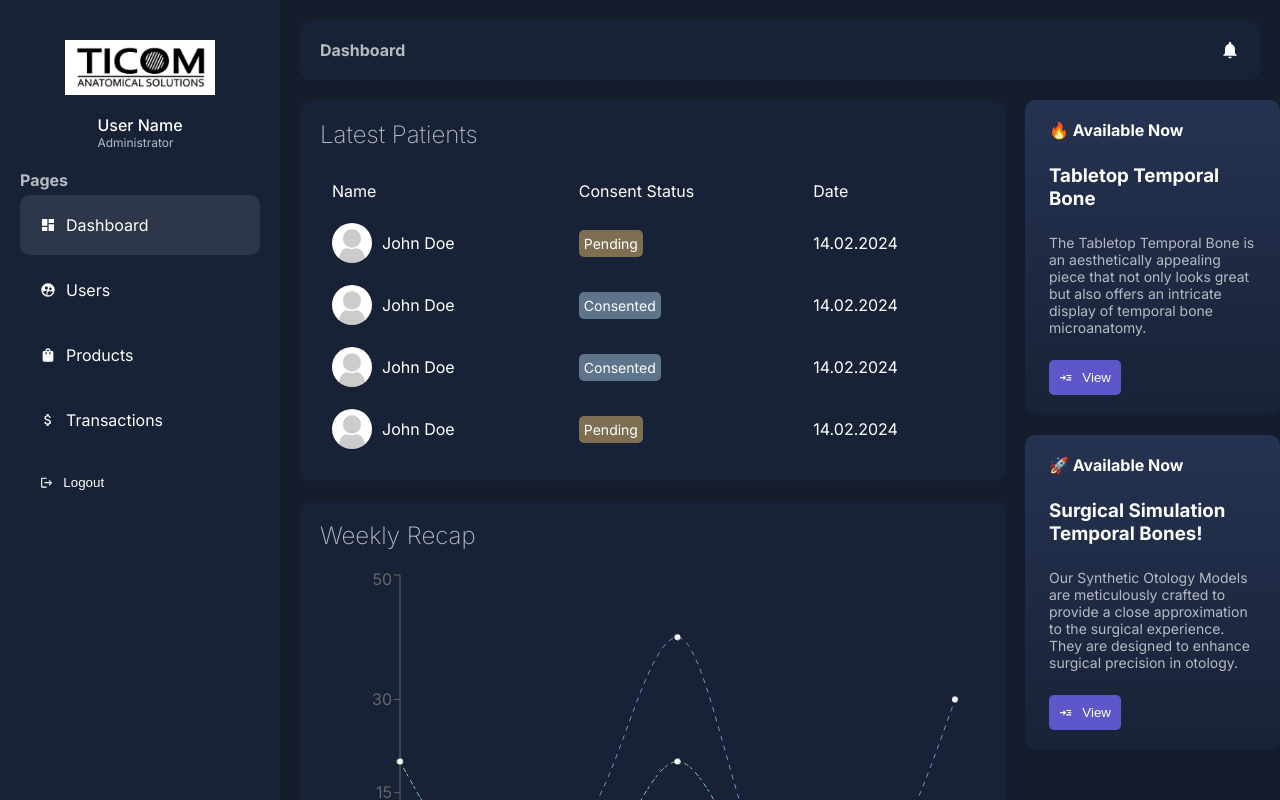
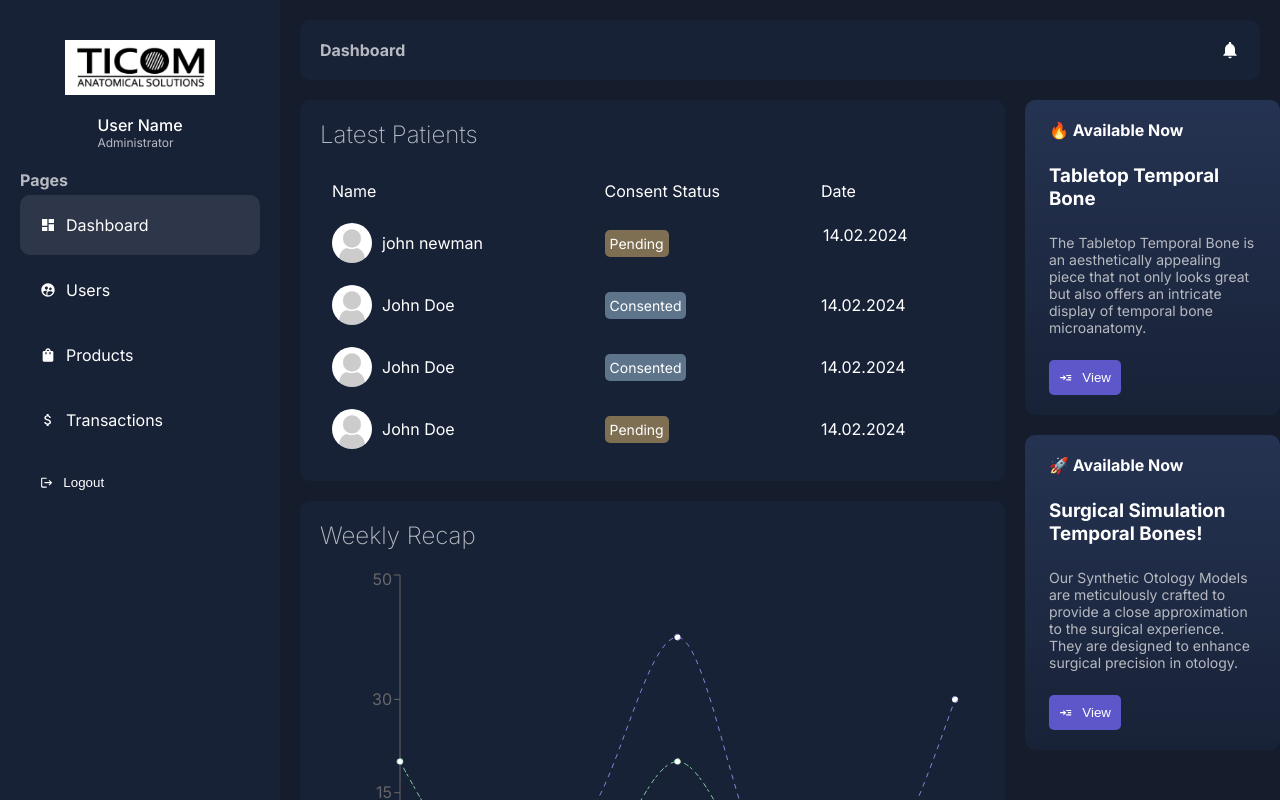
Before and after one commit to dmitchley/ticom-next-js, a Next.js app: page /dashboard in a window 1280 px wide. Shown: the top 800 px of the page. Built offline with nearby package versions, Linux system fonts and the light colour scheme.

Commit message:
Patient roles 2

```diff
--- a/app/dashboard/products/page.jsx
+++ b/app/dashboard/patients/patient.jsx
@@ -1,4 +1,5 @@
 import React from "react";
+import { usePathname } from "next/navigation";
 
 const ProductsPage = () => {
   return <div>ProductsPage</div>;
--- a/app/ui/dashboard/transactions/transactions.jsx
+++ b/app/ui/dashboard/transactions/transactions.jsx
@@ -1,5 +1,14 @@
 import Image from "next/image";
 import styles from "./transactions.module.css";
+import Link from "next/link";
+
+const user = {
+  name: "john newman",
+  consentStatus: "Pending",
+  date: "14.02.2024",
+};
+
+const formatNameForLink = (name) => name.split(" ").join("-").toLowerCase();
 
 const Transactions = () => {
   return (
@@ -16,6 +25,37 @@ const Transactions = () => {
         <tbody>
           <tr>
             <td>
+              <Link
+                href={`/dashboard/patients/${formatNameForLink(user.name)}`}
+              >
+                <div className={styles.user}>
+                  <Image
+                    src="/noavatar.png"
+                    alt=""
+                    width={40}
+                    height={40}
+                    className={styles.userImage}
+                  />
+                  {user.name}
+                </div>
+              </Link>
+            </td>
+
+            <td>
+              <Link href="/dashboard/patients/John-Doe">
+                <span className={`${styles.status} ${styles.pending}`}>
+                  {user.consentStatus}
+                </span>
+              </Link>
+            </td>
+            <Link href="John Doe">
+              <td> {user.date}</td>
+            </Link>
+          </tr>
+
+          <tr>
+            <td>
+              <Link href="John Doe">
                 <div className={styles.user}>
                   <Image
                     src="/noavatar.png"
@@ -26,31 +66,14 @@ const Transactions = () => {
                   />
                   John Doe
                 </div>
+              </Link>
             </td>
             <td>
-              <span className={`${styles.status} ${styles.pending}`}>
-                Pending
-              </span>
-            </td>
-            <td>14.02.2024</td>
-          </tr>
-          <tr>
-            <td>
-              <div className={styles.user}>
-                <Image
-                  src="/noavatar.png"
-                  alt=""
-                  width={40}
-                  height={40}
-                  className={styles.userImage}
-                />
-                John Doe
-              </div>
-            </td>
-            <td>
+              <Link href="John Doe">
                 <span className={`${styles.status} ${styles.done}`}>
                   Consented
                 </span>
+              </Link>
             </td>
             <td>14.02.2024</td>
           </tr>
```
Also changed, not shown: app/dashboard/page.jsx (+0 -7 lines). Lines whose indentation alone changed are shown as unchanged.
